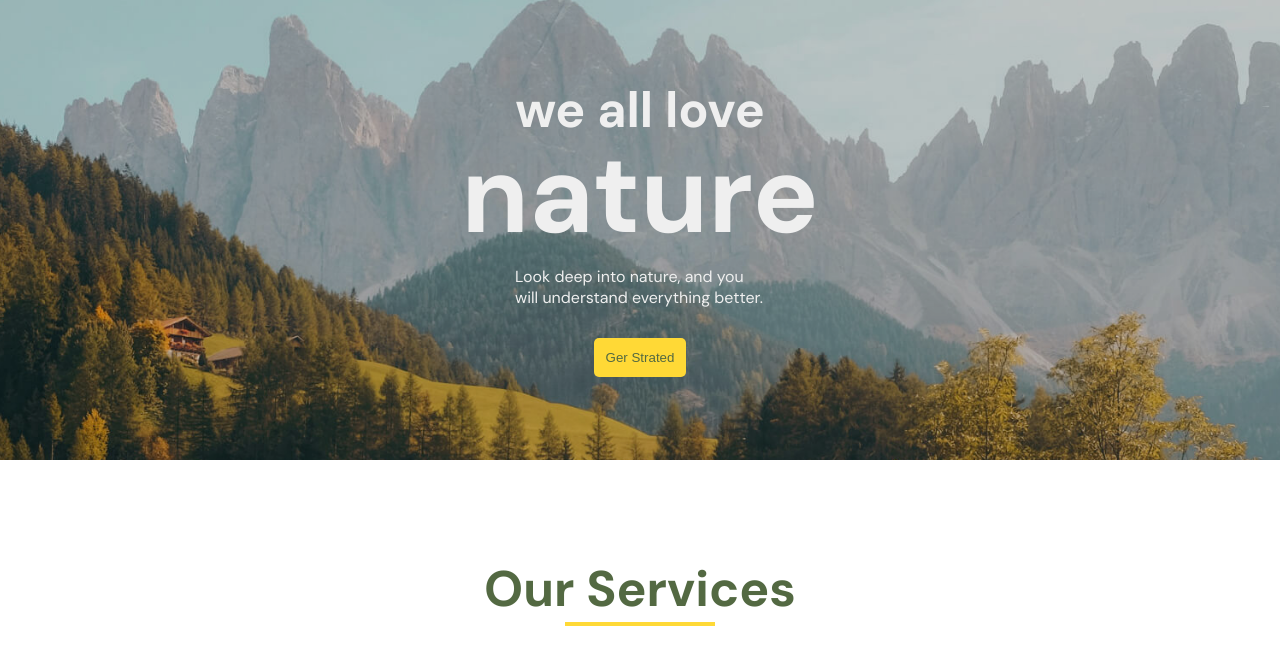
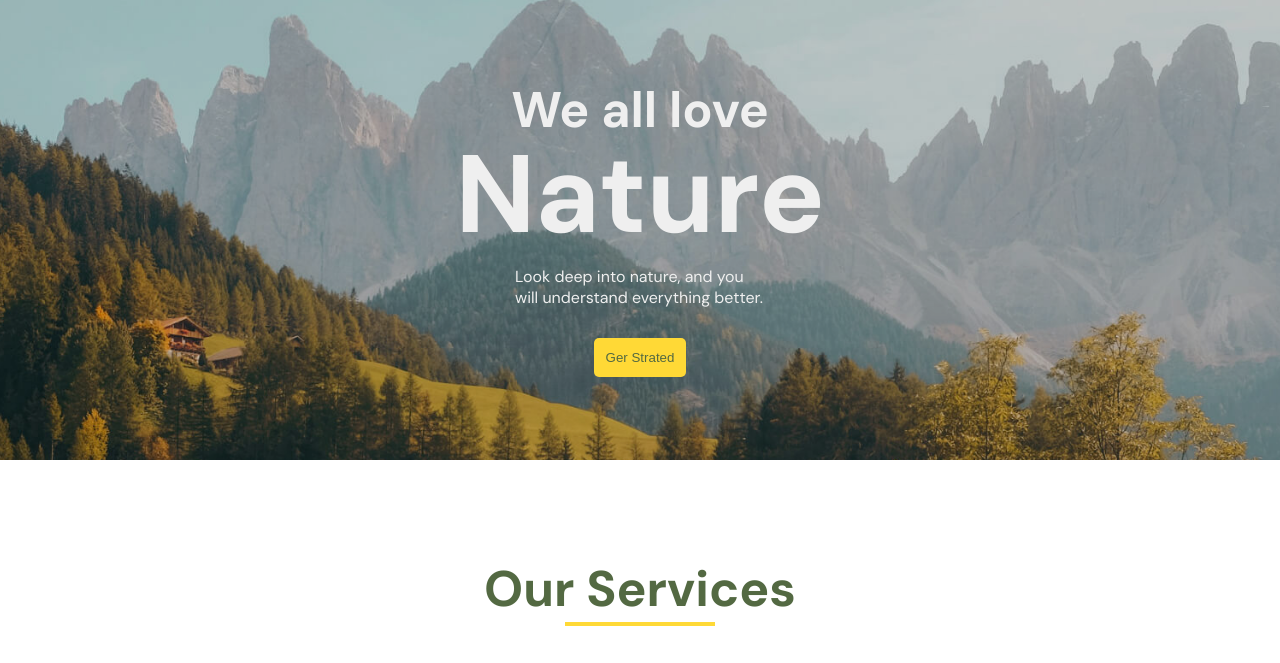
Before and after one commit to heysbr/nature-website, a plain HTML site: page index.html in a window 1280 px wide. Shown: the part 100-763 px from the top of the page. Drawn offline with Linux system fonts and the light colour scheme.

Commit message:
Update page title and headings for consistency

```diff
--- a/index.html
+++ b/index.html
@@ -3,7 +3,7 @@
   <head>
     <meta charset="UTF-8" />
     <meta name="viewport" content="width=device-width, initial-scale=1.0" />
-    <title>Document</title>
+    <title>Nature Site</title>
     <link rel="stylesheet" href="./style.css" />
   </head>
   <body>
@@ -22,8 +22,8 @@
         </nav>
 
         <div class="main-content">
-          <h1 class="intro-heading">we all love</h1>
-          <h1 class="main-heading">nature</h1>
+          <h1 class="intro-heading">We all love</h1>
+          <h1 class="main-heading">Nature</h1>
           <p>
             Look deep into nature, and you will understand everything better.
           </p>
```
